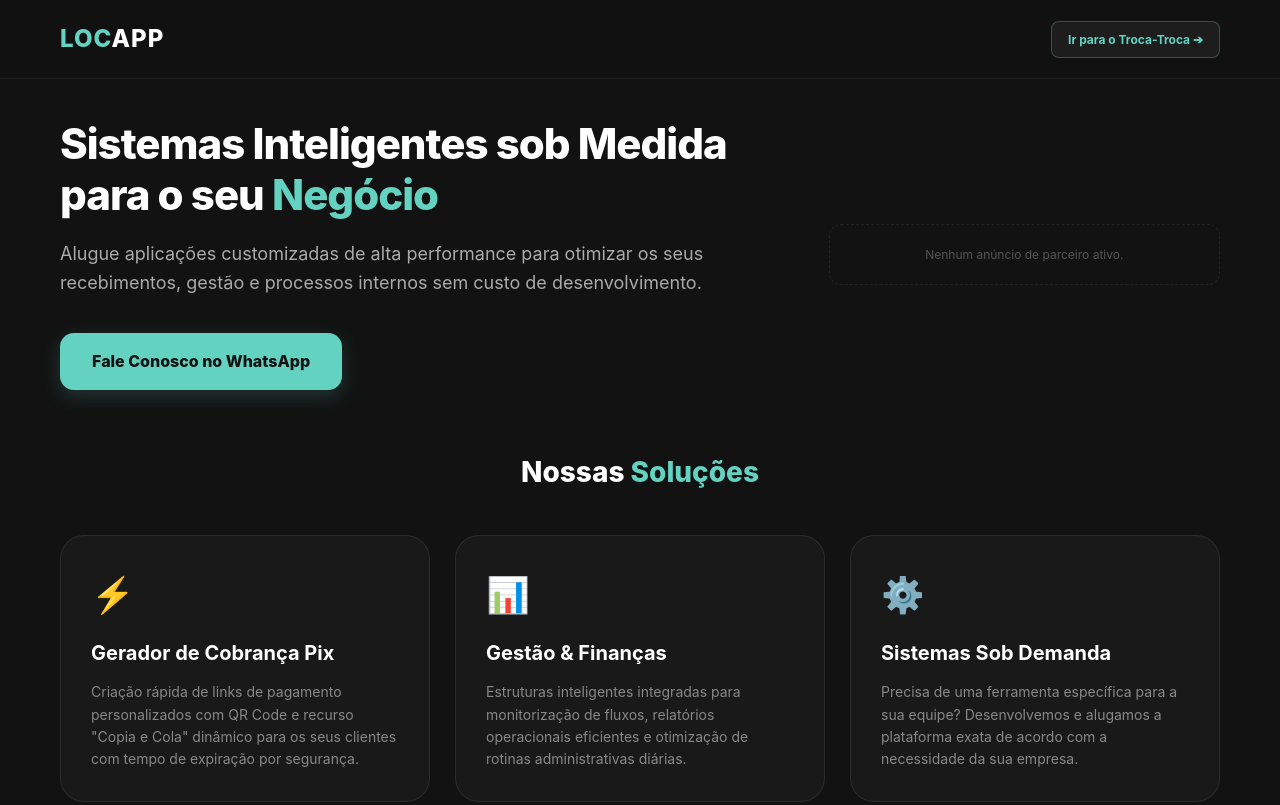
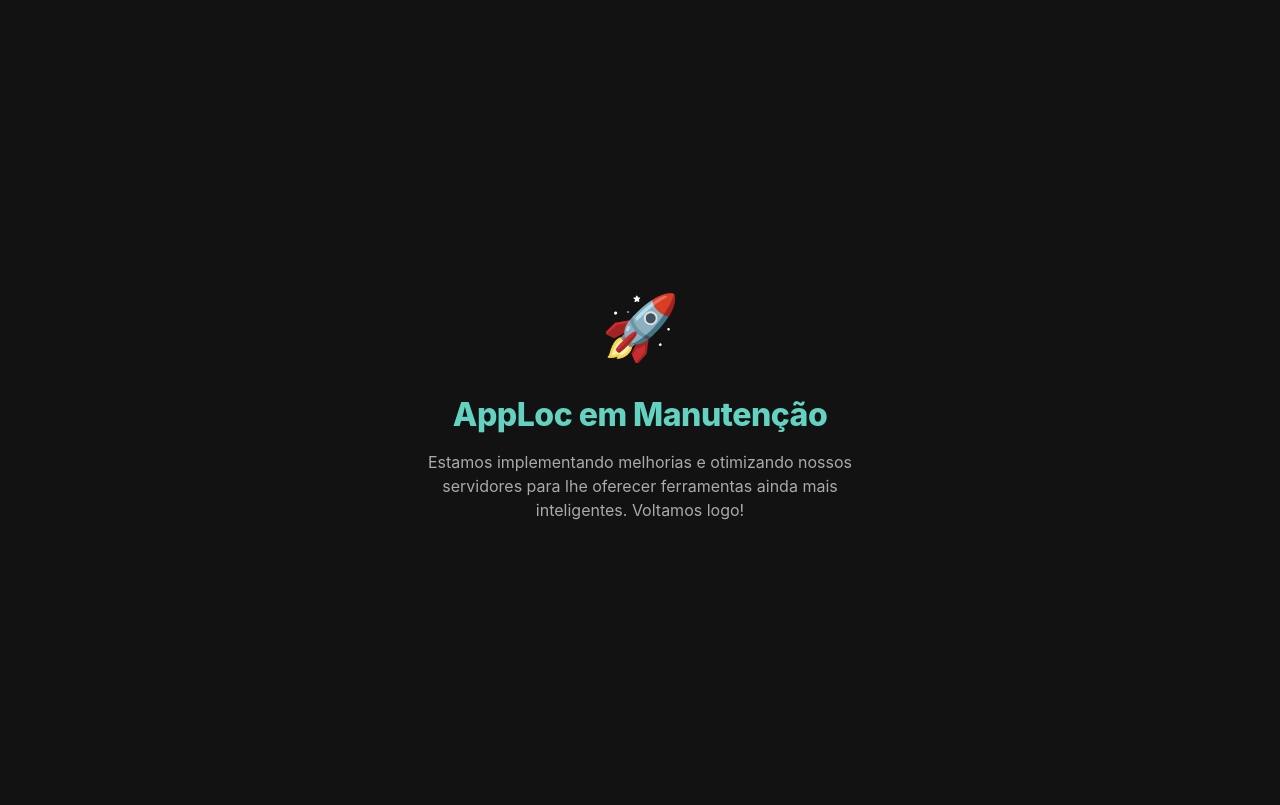
Before and after one commit to Palhares1709/apploc_home, a plain HTML site: page index.html in a window 1280 px wide. Shown: the top 805 px of the page. Drawn offline with Linux system fonts and the light colour scheme.

Commit message:
Update index.html

```diff
--- a/index.html
+++ b/index.html
@@ -349,7 +349,7 @@
     // ==========================================
     // CONFIGURAÇÃO: ATIVAR/DESATIVAR MANUTENÇÃO DO SITE PRINCIPAL
     // ==========================================
-    const EM_MANUTENCAO_GERAL = false; // Mude para true para fechar o site principal da Locapp e true para voltar ao ar
+    const EM_MANUTENCAO_GERAL = true; // Mude para true para fechar o site principal da Locapp e true para voltar ao ar
 
     document.addEventListener("DOMContentLoaded", () => {
         verificarManutencaoGeral();
```
